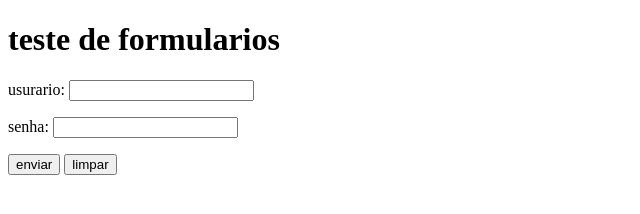
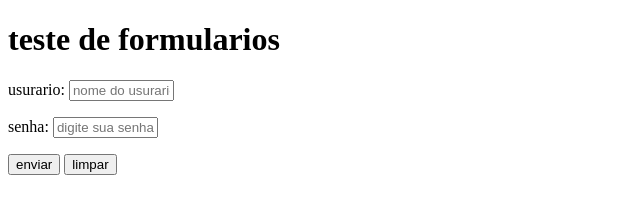
Before and after one commit to GuiRwis/html-css, a plain HTML site: page exercicios/ex025/form002.html in a window 1280 px wide. Shown: the whole page, without its empty margins (0-640 px from the left). Drawn offline with Linux system fonts and the light colour scheme.

Commit message:
exercicio 2 de formulario

```diff
--- a/exercicios/ex025/form002.html
+++ b/exercicios/ex025/form002.html
@@ -8,18 +8,19 @@
 </head>
 <body>
     <h1>teste de formularios</h1>
-    <form action="cadastro.php" method="post">
+    <form action="cadastro.php" method="post" autocomplete="off">
         <p>
             <label for="iuso">usurario:</label>
-            <input type="text" name="uso" id="iuso" required>
+            <input type="text" name="uso" id="iuso" required minlength="8" maxlength="15" size="10" placeholder="nome do usurario">
         </p>
         <p>
             <label for="isenha">senha:</label>
-            <input type="password" name="senha" id="isenha" required>
+            <input type="password" name="senha" id="isenha" required minlength="8" maxlength="10" size="10" placeholder="digite sua senha">
         </p>
         <p>
             <input type="submit" value="enviar">
             <input type="reset" value="limpar">
+
         </p>
 
     </form>
```
